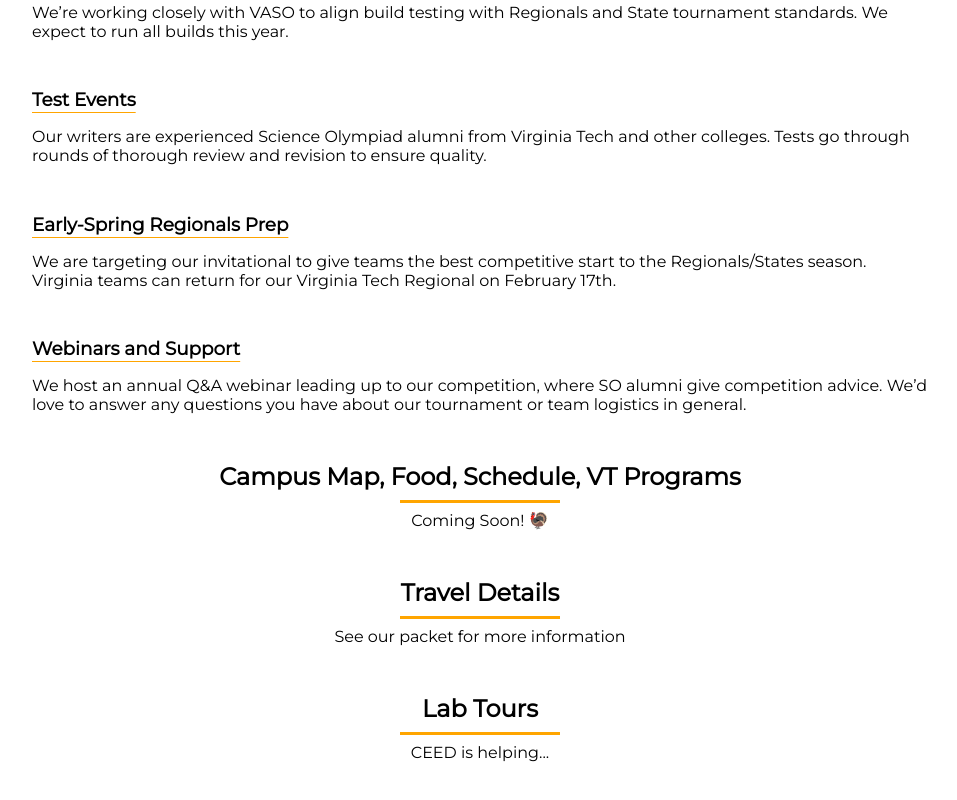
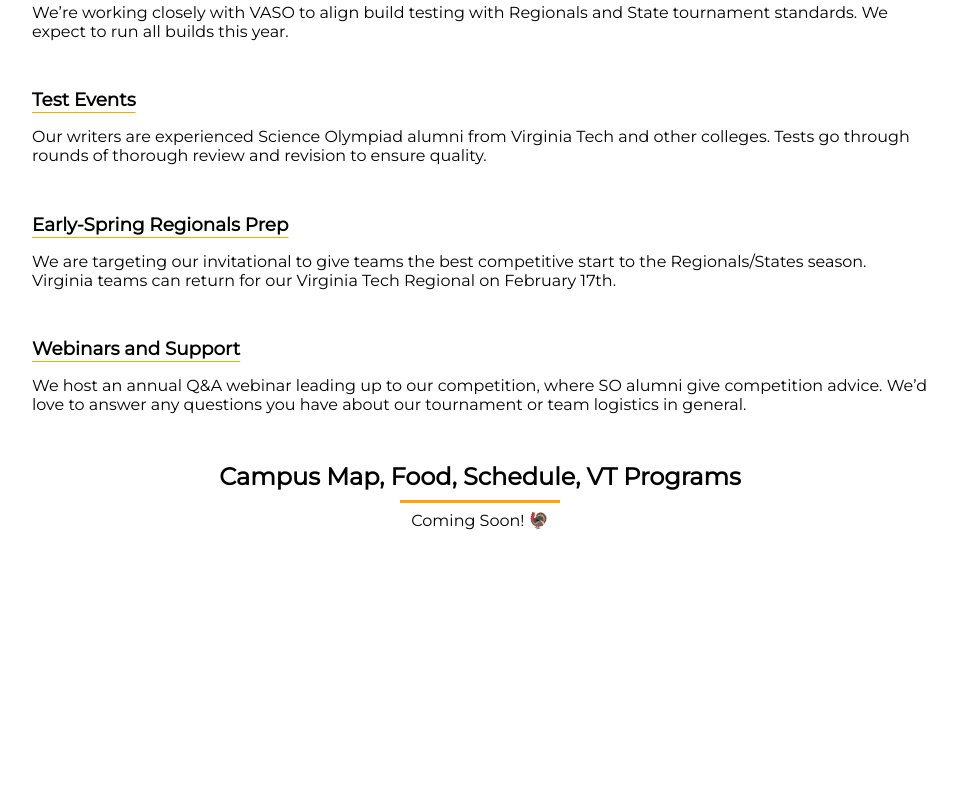
Before and after one commit to Pojoto/sovt-website, a SvelteKit app: page /tournament-info in a window 1280 px wide. Shown: the part 1210-2010 px from the top of the page, without its empty margins (160-1117 px from the left). After the commit the page ends 1812 px from the top, so only its background shows below. Built offline with nearby package versions, Linux system fonts and the light colour scheme.

Commit message:
Update +page.svelte

```diff
--- a/src/routes/tournament-info/+page.svelte
+++ b/src/routes/tournament-info/+page.svelte
@@ -115,29 +115,6 @@
 
             </p>
         </div>
-
-        <div class="section">
-            <h2>
-                Travel Details
-            </h2>
-
-            <p>
-                 See our packet for more information
-
-            </p>
-        </div>
-
-        <div class="section">
-            <h2>
-                Lab Tours
-            </h2>
-
-            <p>
-                CEED is helping...
-
-            </p>
-        </div>
-
 
     </div>
 </div>
```
